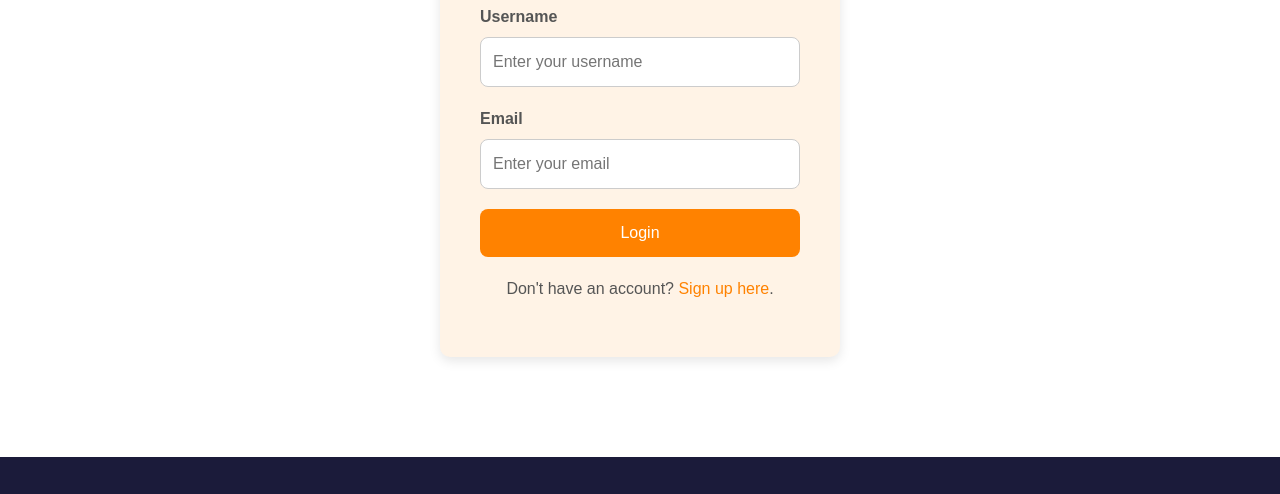
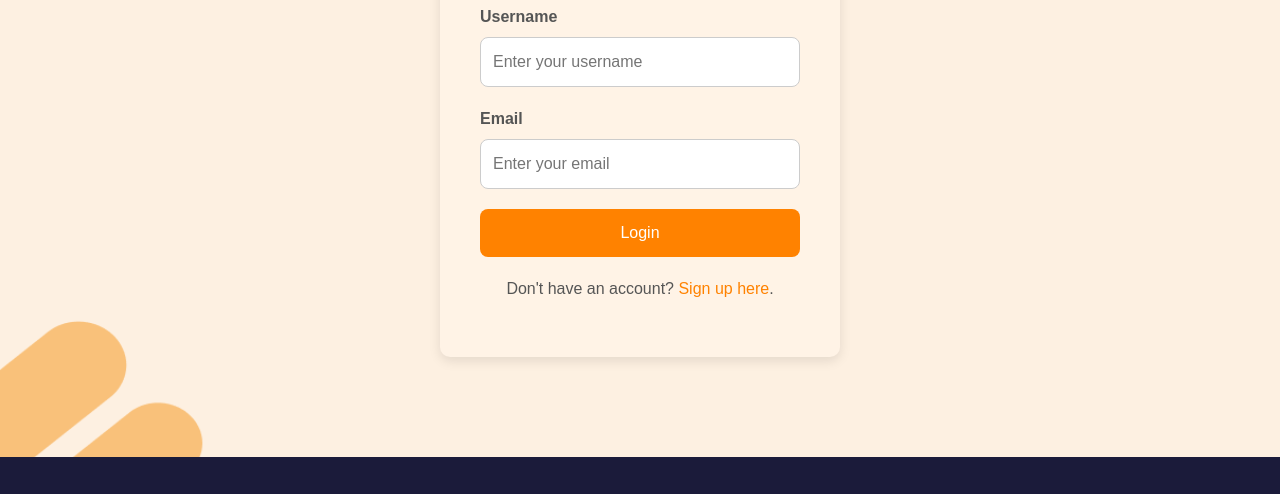
Before and after one commit to Akbaramr/EDUCOURSE_Kelompok1, a plain HTML site: page login.html in a window 1280 px wide. Shown: the part 284-778 px from the top of the page. Drawn offline with nearby package versions, Linux system fonts and the light colour scheme.

Commit message:
login, signup (+background)

```diff
--- a/css/login.css
+++ b/css/login.css
@@ -24,6 +24,8 @@
 body {
     font-family: Arial, Helvetica, sans-serif;
     margin: 0;
+    background-image: url(../img/latar-sing_up-login.png);
+    background-size: cover;
 }
   /* Navbar*/
 .navbar-nav{
--- a/css/sign-up.css
+++ b/css/sign-up.css
@@ -36,6 +36,8 @@ box-shadow: 0 0 10px #F48C06; /* Efek bayangan biru */
 body {
     font-family: Arial, Helvetica, sans-serif;
     margin: 0;
+    background-image: url(../img/latar-sing_up-login.png);
+    background-size: cover;
 }
   /* Navbar*/
 .navbar-nav{
```
Also changed, not shown: img/latar-sing_up-login.png (added).
